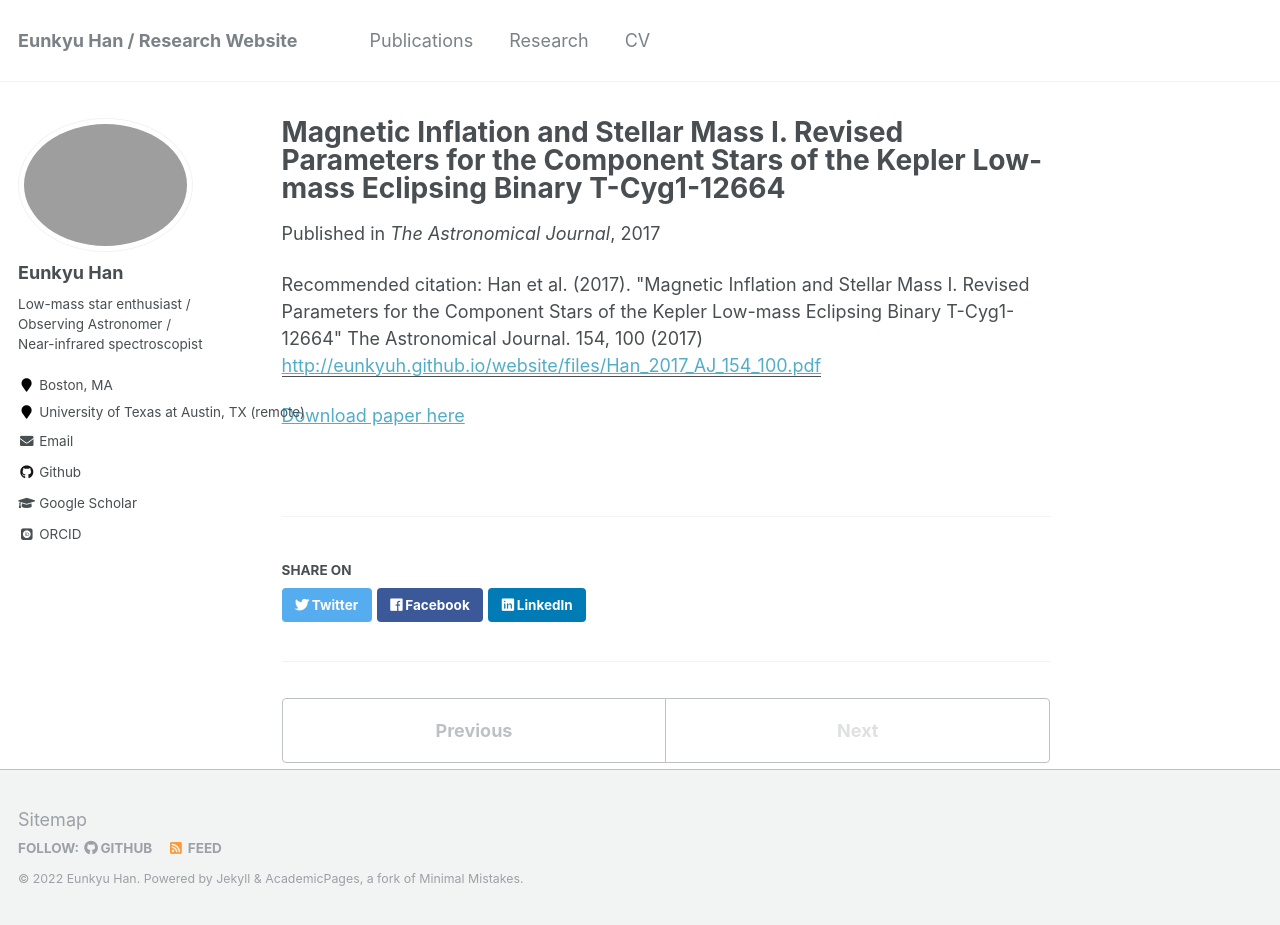
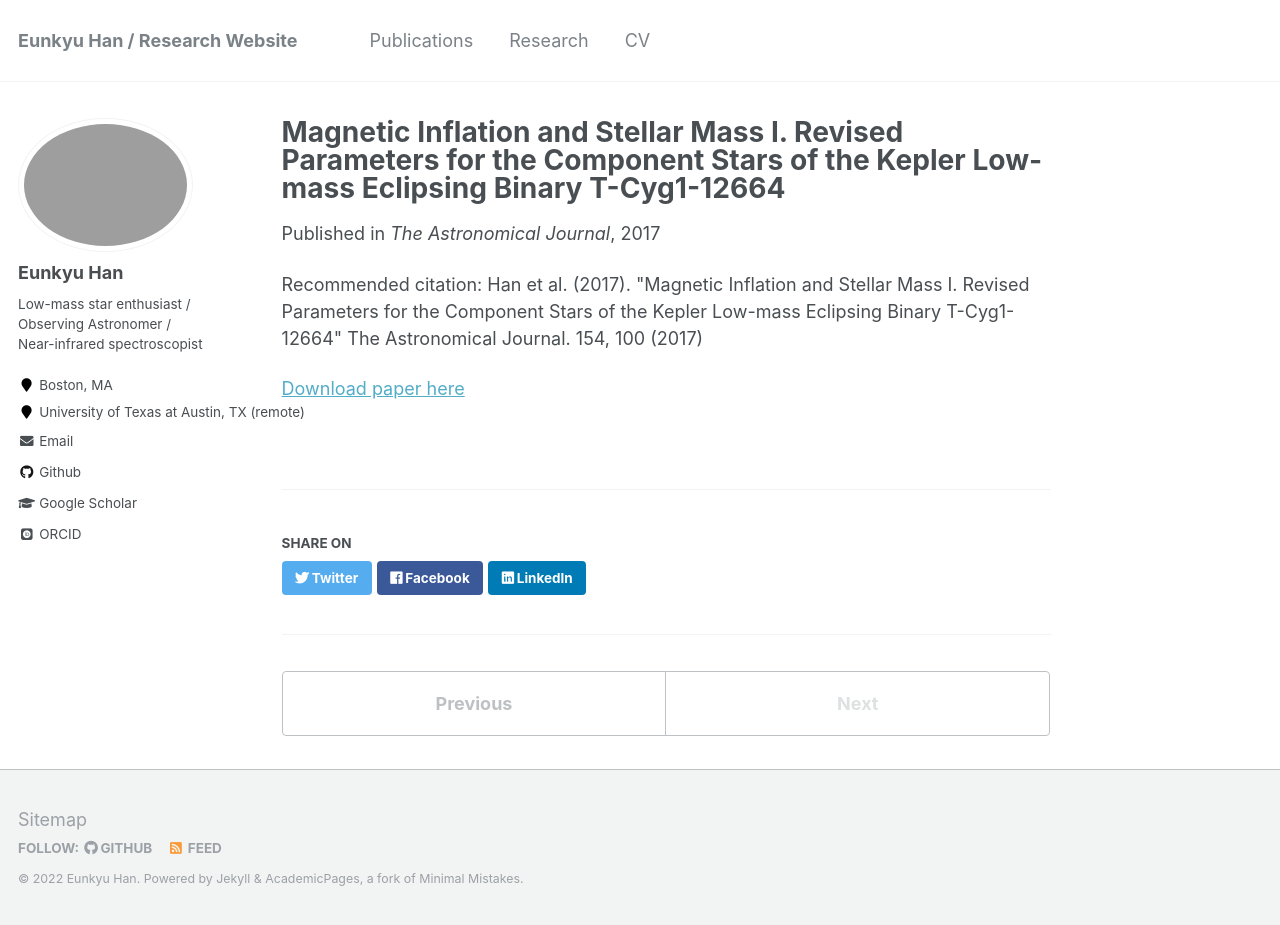
Before and after one commit to eunkyuh/eunkyuh.github.io, a Jekyll site: the page built from _publications/Han_et_al_2017.md, in a window 1280 px wide and 925 px high. Built offline with Jekyll 4.4.1, drawn with Linux system fonts in a browser that asks for light colours; some web fonts are replaced; part of the change alters nothing that is shown.

Commit message:
Update Han_et_al_2017.md

```diff
--- a/_publications/Han_et_al_2017.md
+++ b/_publications/Han_et_al_2017.md
@@ -3,7 +3,6 @@ title: "Magnetic Inflation and Stellar Mass I. Revised Parameters for the Compon
 collection: publications
 date: September, 2017
 venue: 'The Astronomical Journal'
-paperurl: 'http://eunkyuh.github.io/website/files/Han_2017_AJ_154_100.pdf'
 citation: 'Han et al. (2017). "Magnetic Inflation and Stellar Mass I. Revised Parameters for the Component Stars of the Kepler Low-mass Eclipsing Binary T-Cyg1-12664" The Astronomical Journal. 154, 100 (2017)'
 ---
 [Download paper here](http://eunkyuh.github.io/website/files/Han_2014_PASP_126_827.pdf)
```
